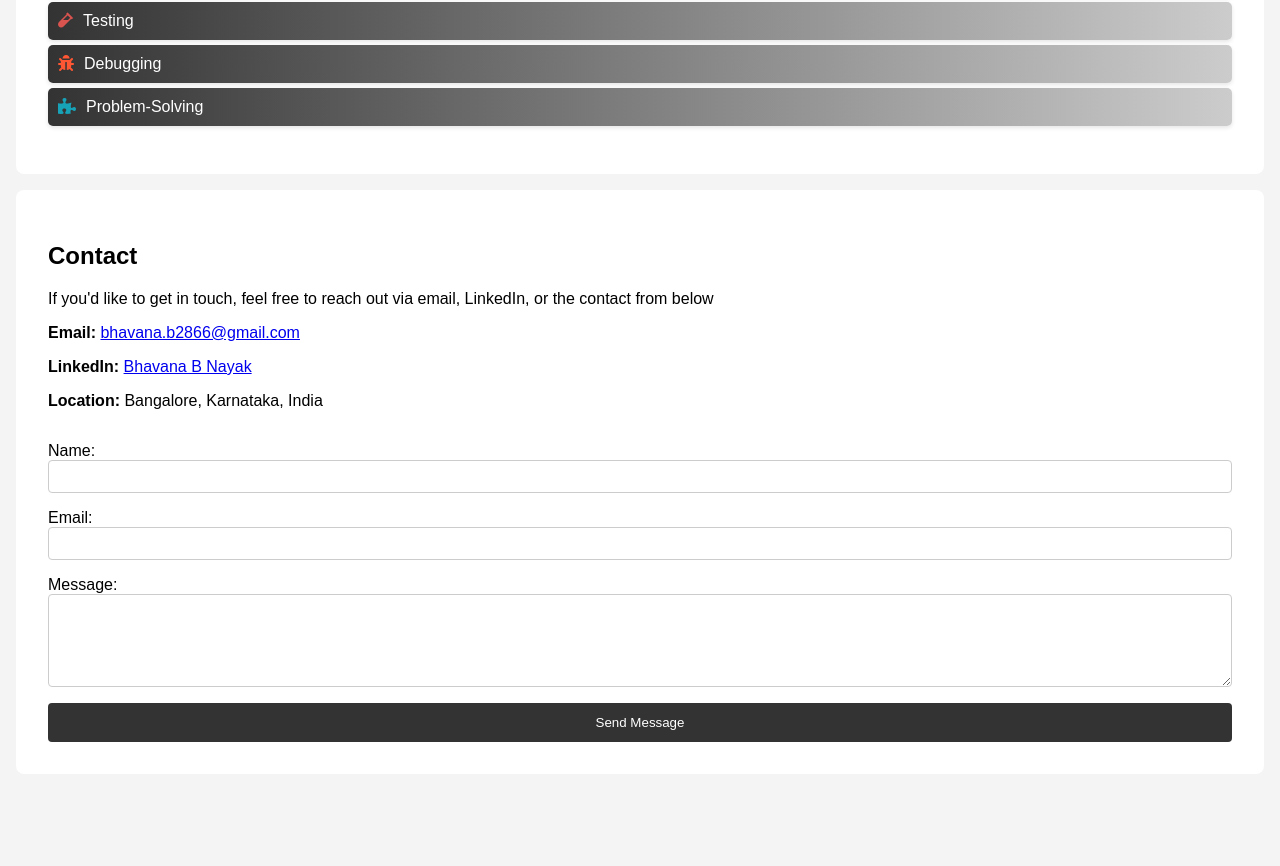
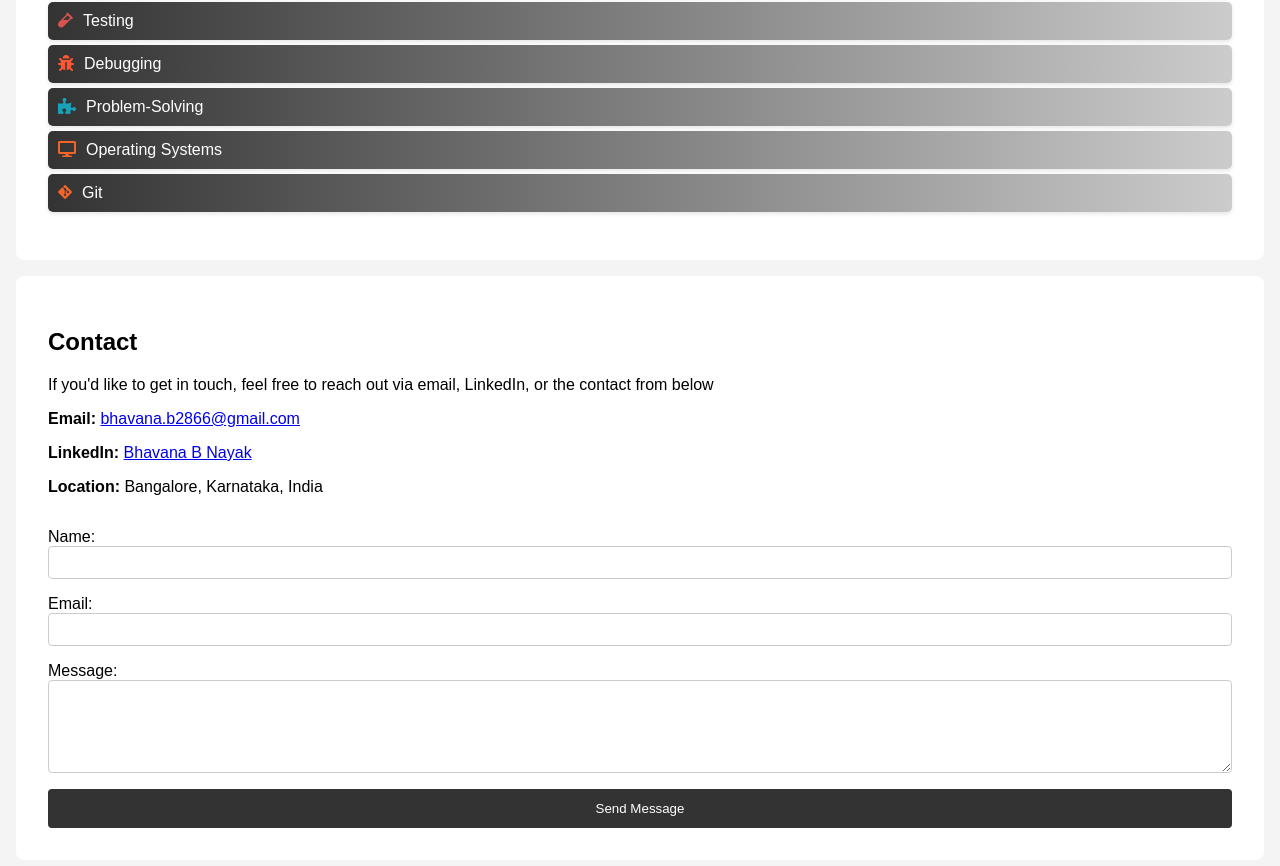
Before and after one commit to Bhavana122000/portfolio-website, a plain HTML site: page index.html in a window 1280 px wide. Shown: the part 2217-3083 px from the top of the page. Before the commit the page ends 3007 px from the top, so only its background shows below. Drawn offline with Linux system fonts and the light colour scheme.

Commit message:
skills added index.html

```diff
--- a/index.html
+++ b/index.html
@@ -89,12 +89,12 @@
             <li><i class="fab fa-css3-alt"></i>CSS</li>
             <li><i class="fab fa-bootstrap"></i>Bootstrap</li>
             <li><i class="fab fa-vuejs"></i>Vue.js</li>
-
             <li><i class="fas fa-file-excel"></i>Excel VBA</li>
             <li><i class="fas fa-vial"></i>Testing</li>
             <li><i class="fas fa-bug"></i>Debugging</li>
             <li><i class="fas fa-puzzle-piece"></i>Problem-Solving</li>
-
+            <li><i class="fas fa-desktop"></i>Operating Systems</li>
+            <li><i class="fab fa-git-alt"></i>Git</li>
         </ul>
     </section>
     <section id="contact">
```
